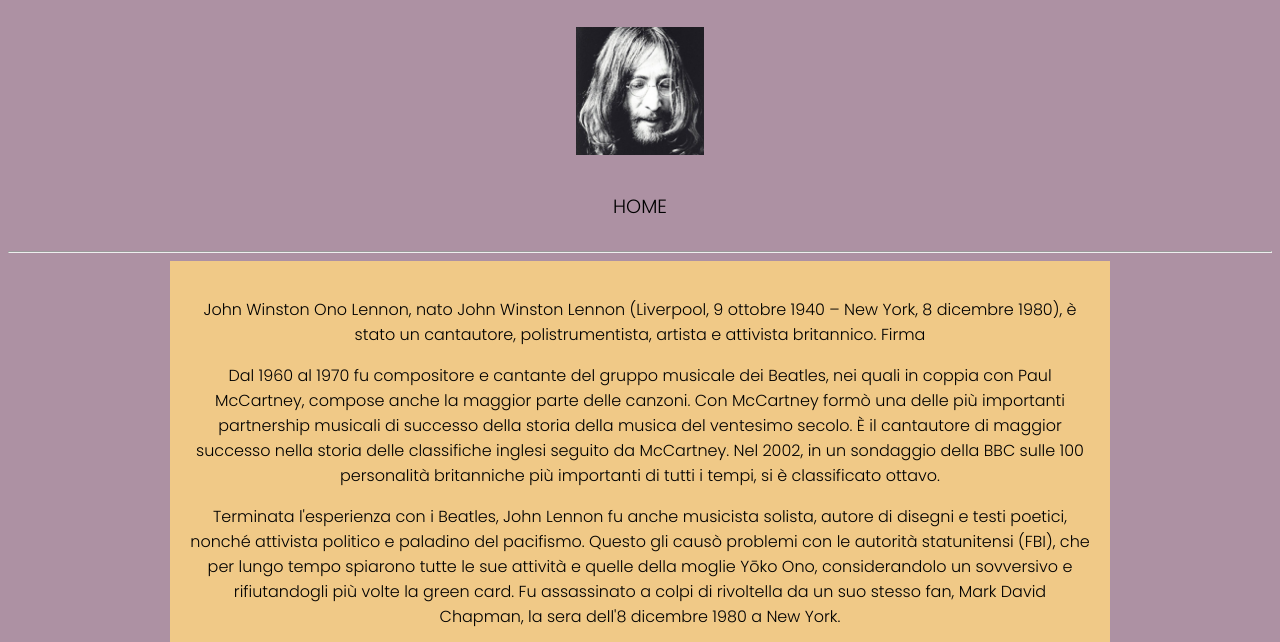
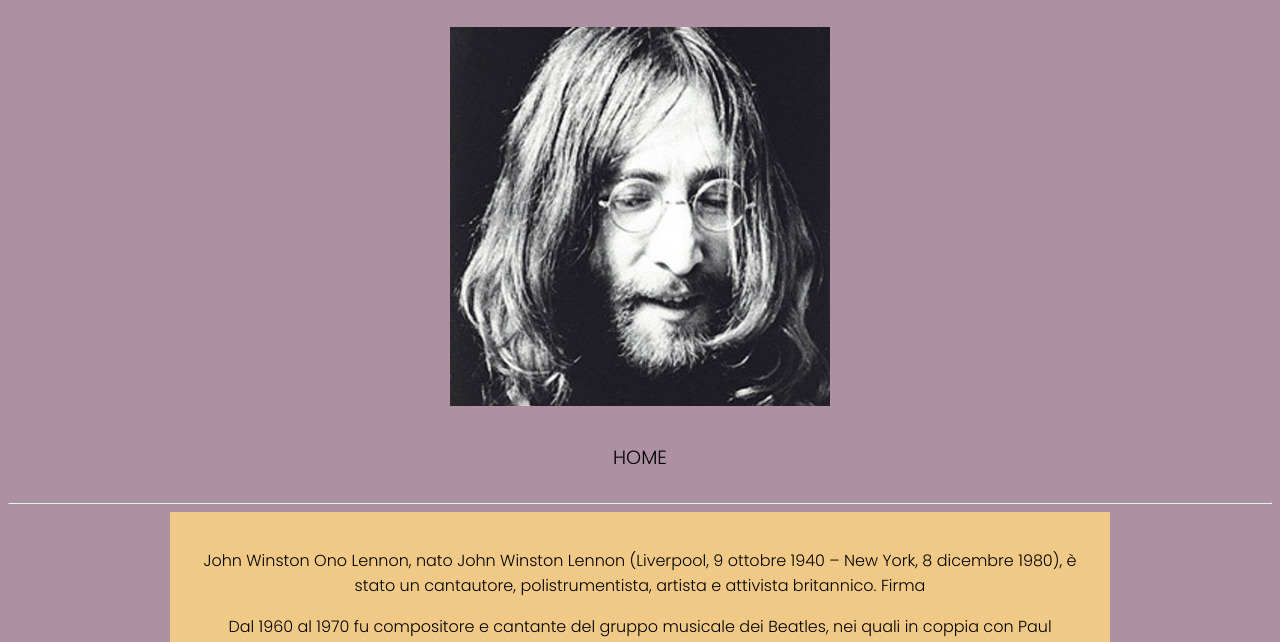
Before and after one commit to pepo999/pinwheel, a plain HTML site: page john.html in a window 1280 px wide. Shown: the part 111-753 px from the top of the page. Drawn offline with Linux system fonts and the light colour scheme.

Commit message:
Update newStyle.css

```diff
--- a/newStyle.css
+++ b/newStyle.css
@@ -17,7 +17,7 @@ section{
 }
 
 img{
-    width: 10vw;
+    width: 30%;
 }
 
 nav{
```
